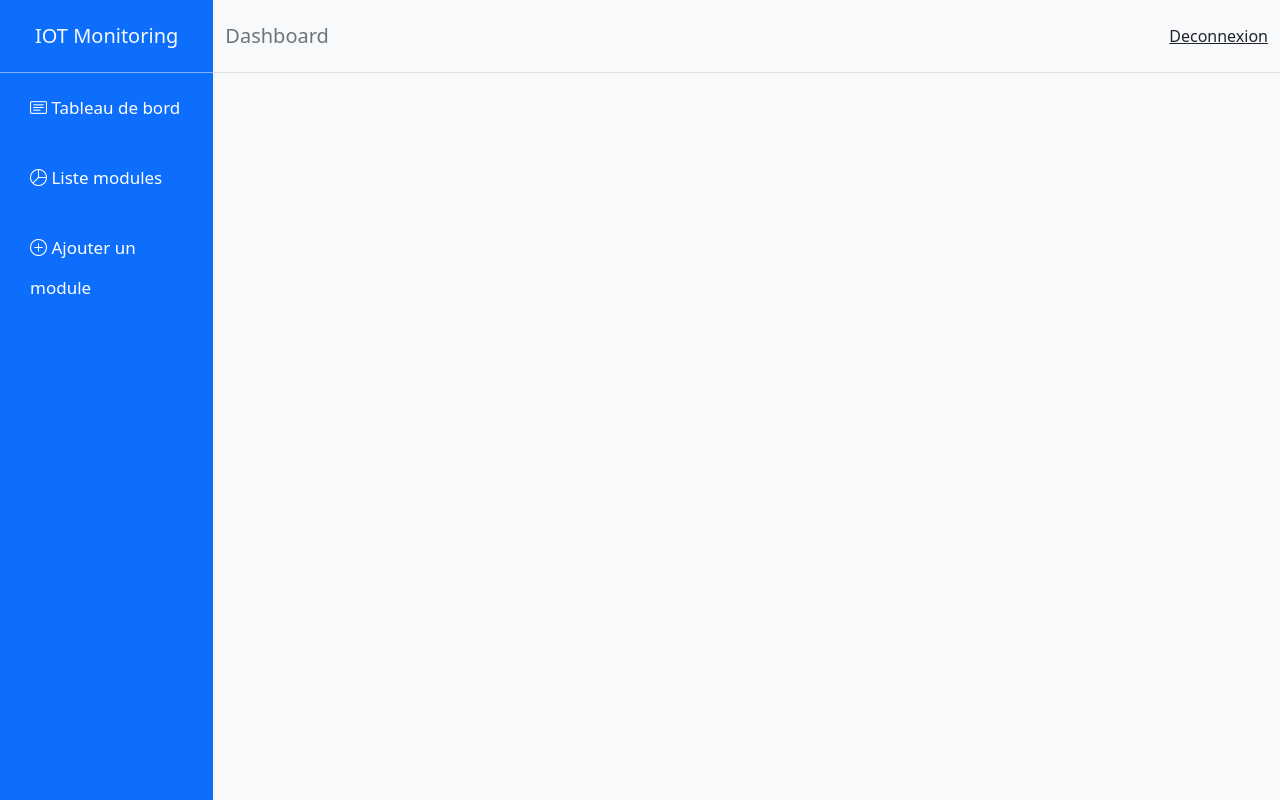
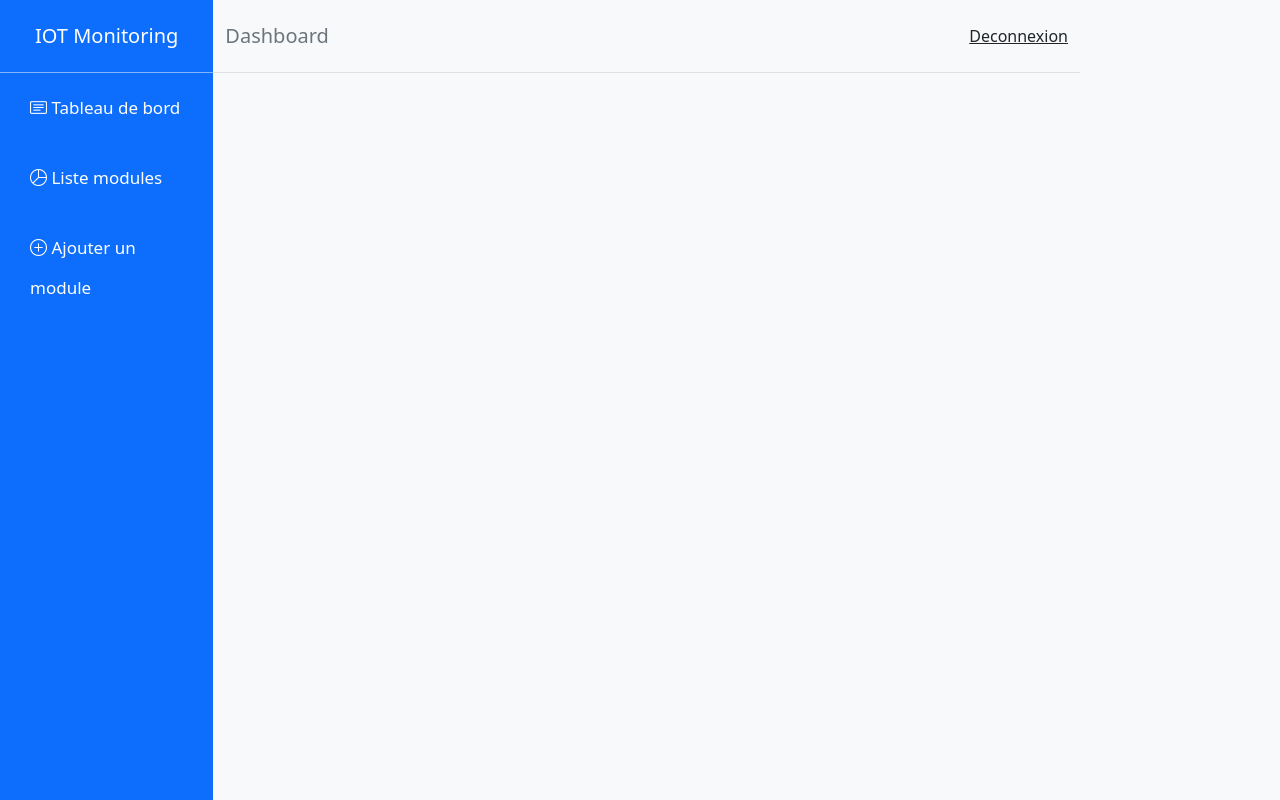
Before and after one commit to NicolasSegond/project-monitoring, a PHP site: page /projet-monitoring/vues/dashboard.php in a window 1280 px wide. Run offline with PHP 8.4, Linux system fonts and the light colour scheme; some libraries are stand-ins or nearby versions.

Commit message:
Revert "size change"
This reverts commit c758d25b294a1161ac903bb2d45648ed7c9fd64c.

```diff
--- a/assets/css/dashboard.css
+++ b/assets/css/dashboard.css
@@ -1,3 +1,13 @@
+html, body {
+    max-height: 170vh;
+    min-height: 100vh;
+}
+
+.sidebar {
+    color: #fff;
+    height: 100vh;
+}
+
 .sidebar .nav-link {
     color: #fff;
 }
@@ -241,3 +251,13 @@
         padding: 40px 15px 15px 15px;
     }
 }
+
+.static {
+    position: fixed;
+    z-index: 999;
+}
+
+.fix-in-right {
+    position: absolute;
+    right: 0;
+}
--- a/vues/dashboard.php
+++ b/vues/dashboard.php
@@ -18,9 +18,9 @@
     <div class="container-fluid">
         <div class="row">
             <!-- Sidebar -->
-            <div class="col-md-2 sidebar p-0 bg-primary position-fixed h-100">
+            <div class="col-md-2 sidebar p-0 bg-primary static">
                 <div class="d-flex justify-content-center align-items-center p-4 border-bottom border-light border-opacity-50">
-                    <h5 class="mb-0 text-light">IOT Monitoring</h5>
+                    <h5 class="mb-0">IOT Monitoring</h5>
                 </div>
                 <ul class="nav flex-column">
                     <li class="nav-item">
@@ -39,8 +39,8 @@
             </div>
 
             <!-- Contenu principal -->
-            <div class="col-md-10 content p-0 h-100 position-absolute end-0">
-                <nav class="navbar navbar-expand-lg bg-light w-100" style="height: 73px; border-bottom: 1px solid rgba(0,0,0,.1);">
+            <div class="col-md-10 content p-0 h-auto fix-in-right">
+                <nav class="navbar navbar-expand-lg bg-light" style="height: 73px; border-bottom: 1px solid rgba(0,0,0,.1);">
                     <div class="container-fluid d-flex justify-content-center align-items-center">
                         <span class="fs-5 text-secondary">Dashboard</span>
                         <div class="collapse navbar-collapse d-flex justify-content-end" id="navbarCollapse">
```
